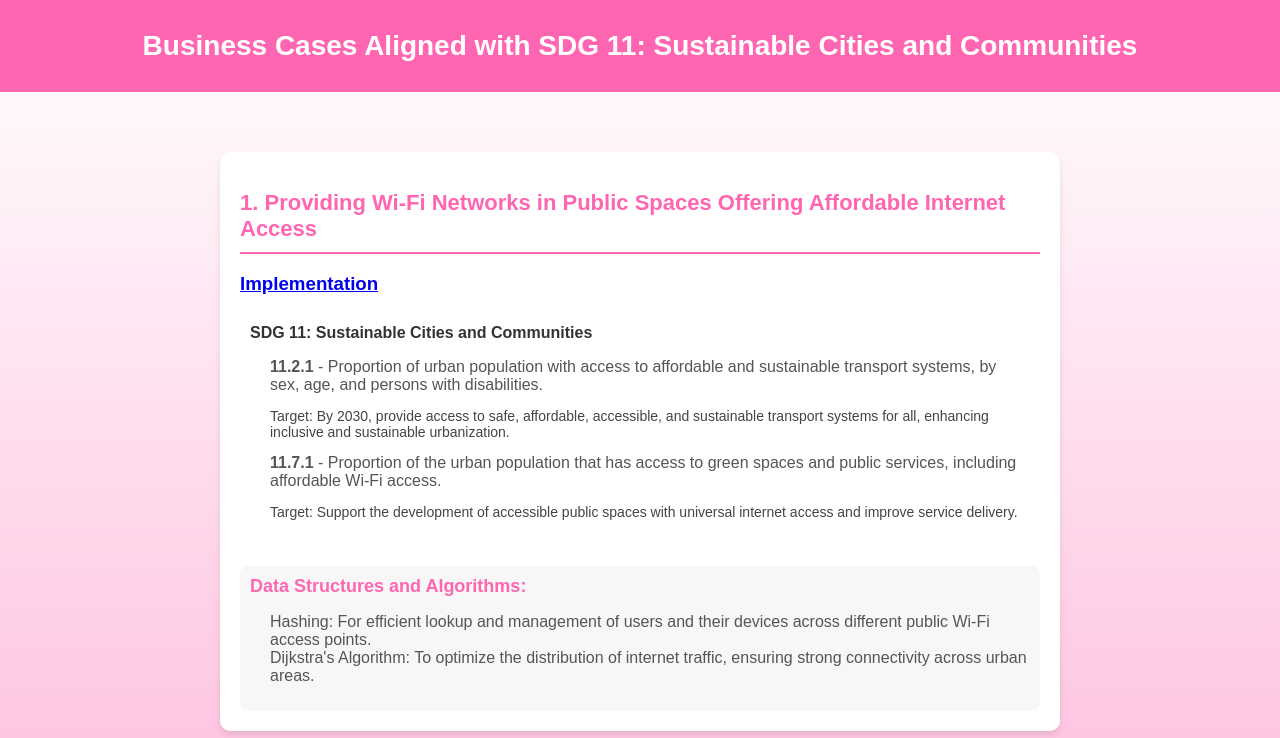
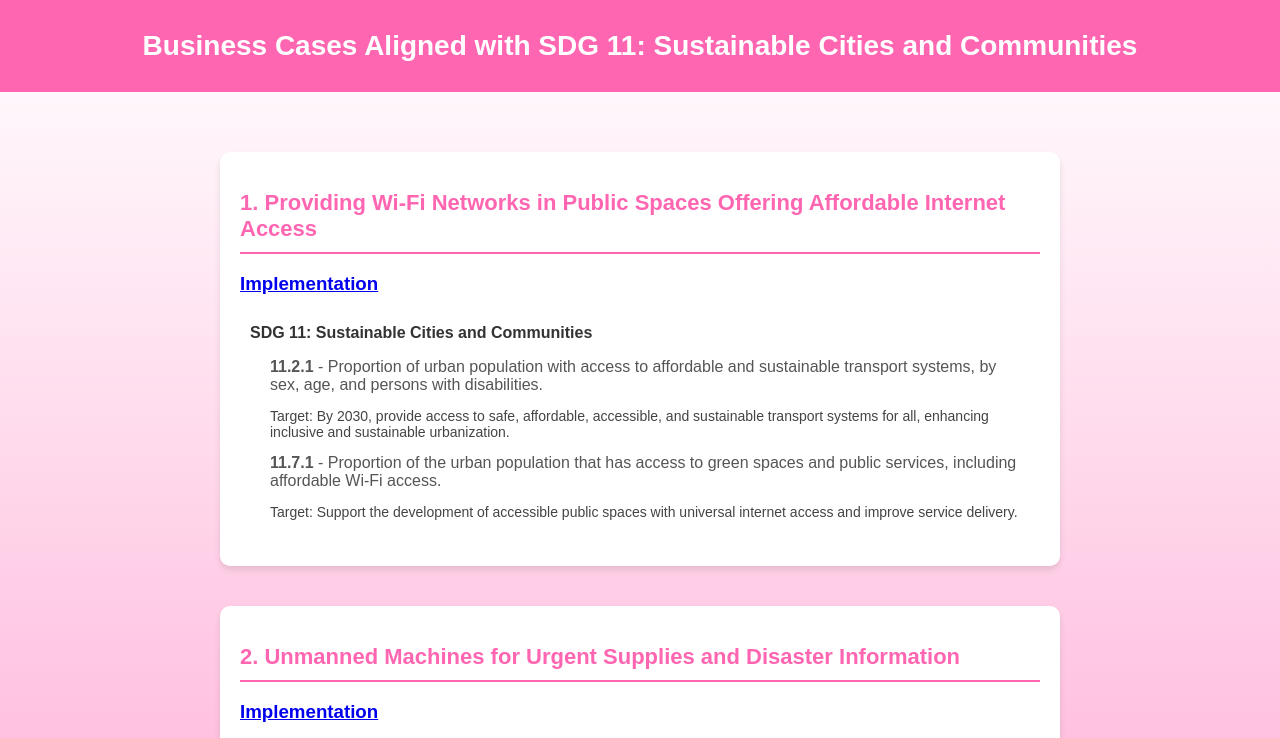
Before and after one commit to nidhibcs281/team-7, a plain HTML site: page Swetha/Business_cases.html in a window 1280 px wide. Shown: the top 738 px of the page. Drawn offline with Linux system fonts and the light colour scheme.

Commit message:
Update Business_cases.html

```diff
--- a/Swetha/Business_cases.html
+++ b/Swetha/Business_cases.html
@@ -22,13 +22,6 @@
                     <p class="target">Target: By 2030, provide access to safe, affordable, accessible, and sustainable transport systems for all, enhancing inclusive and sustainable urbanization.</p>
                     <li><strong>11.7.1</strong> - Proportion of the urban population that has access to green spaces and public services, including affordable Wi-Fi access.</li>
                     <p class="target">Target: Support the development of accessible public spaces with universal internet access and improve service delivery.</p>
-                </ul>
-            </div>
-            <div class="algorithm-section">
-                <strong>Data Structures and Algorithms:</strong>
-                <ul>
-                    <li>Hashing: For efficient lookup and management of users and their devices across different public Wi-Fi access points.</li>
-                    <li>Dijkstra's Algorithm: To optimize the distribution of internet traffic, ensuring strong connectivity across urban areas.</li>
                 </ul>
             </div>
         </div>
```
